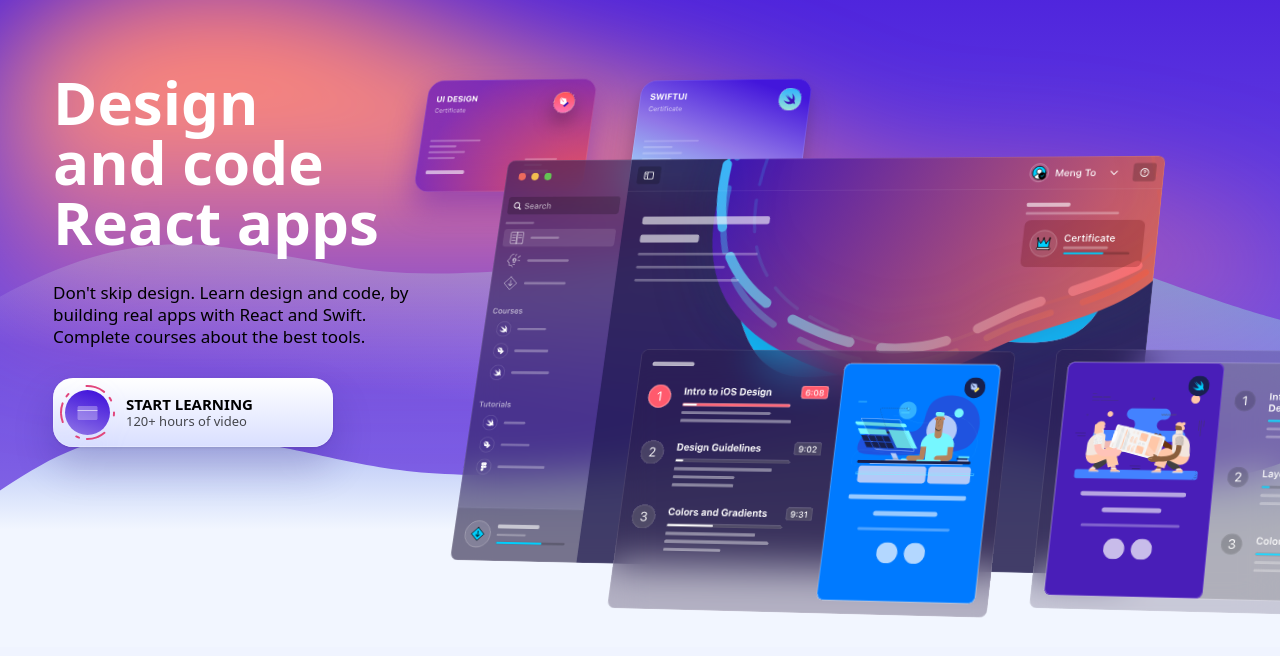
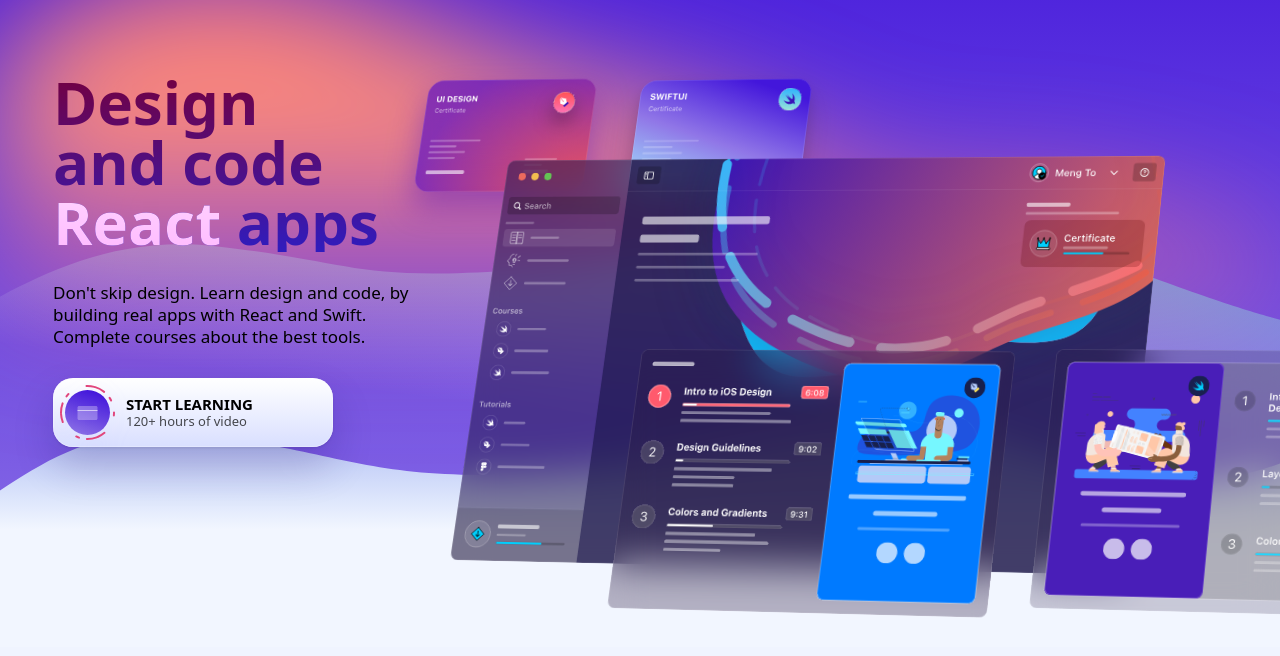
Before and after one commit to ymeskini/sc-landing-page, a Gatsby site: page / in a window 1280 px wide. Shown: the part 128-784 px from the top of the page. Built offline with nearby package versions, Linux system fonts and the light colour scheme; Gatsby itself is replaced by a stand-in of ours.

Commit message:
linear gradient for text

```diff
--- a/src/components/sections/HeroSection.tsx
+++ b/src/components/sections/HeroSection.tsx
@@ -15,7 +15,7 @@
       <ContentWrapper>
         <TextWrapper>
           <Title>
-            Design <br /> and code React apps
+            Design <br /> and code <span>React</span> apps
           </Title>
           <Description>
             Don't skip design. Learn design and code, by building real apps with
@@ -42,9 +42,13 @@
 const animation = keyframes`
   from {
     opacity: 0;
+    transform: translateY(-10px);
+    filter: blur(10px);
   }
   to {
     opacity: 1;
+    transform: translateY(0px);
+    filter: blur(0px);
   }
 `;
 
@@ -97,11 +101,34 @@
   max-width: 360px;
   display: grid;
   gap: 30px;
+
+  & > * {
+    opacity: 0;
+    animation: ${animation} 1s forwards;
+    &:nth-child(1) {
+      animation-delay: 0s;
+    }
+    &:nth-child(2) {
+      animation-delay: 0.2s;
+    }
+    &:nth-child(3) {
+      animation-delay: 0.4s;
+    }
+  }
 `;
 
 const Title = styled(H1)`
-  color: var(--color-text);
-  animation: ${animation} 1s 0.5s both;
+  background: linear-gradient(180deg, #730040 0%, #301cbe 100%);
+  background-clip: text;
+  -webkit-background-clip: text;
+  color: transparent;
+
+  span {
+    background: linear-gradient(180deg, #FFD7FF 0%, #FFB6FF 100%);
+    background-clip: text;
+    -webkit-background-clip: text;
+    color: transparent;
+  }
 `;
 
 const Description = styled(MediumText)``;
```
